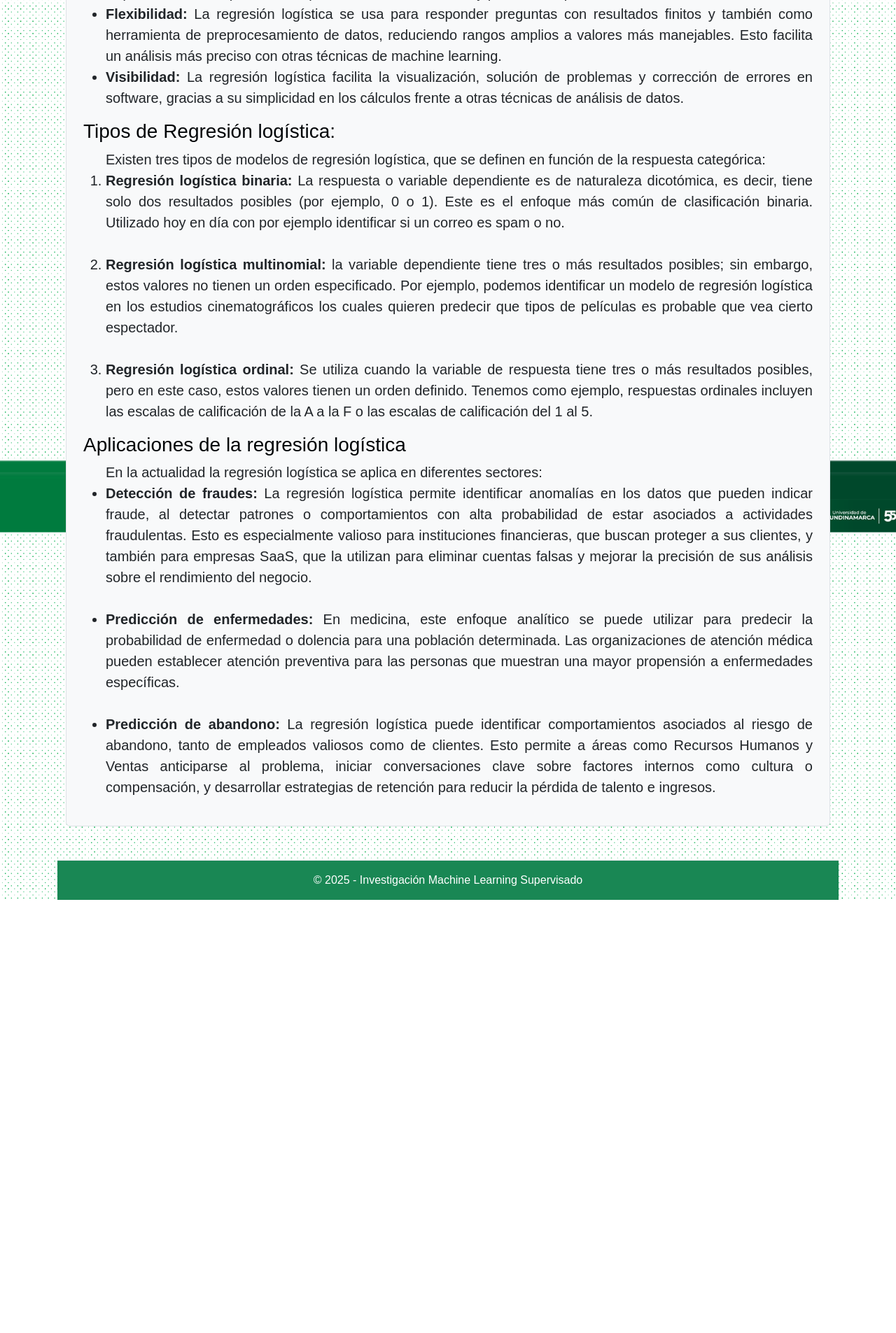
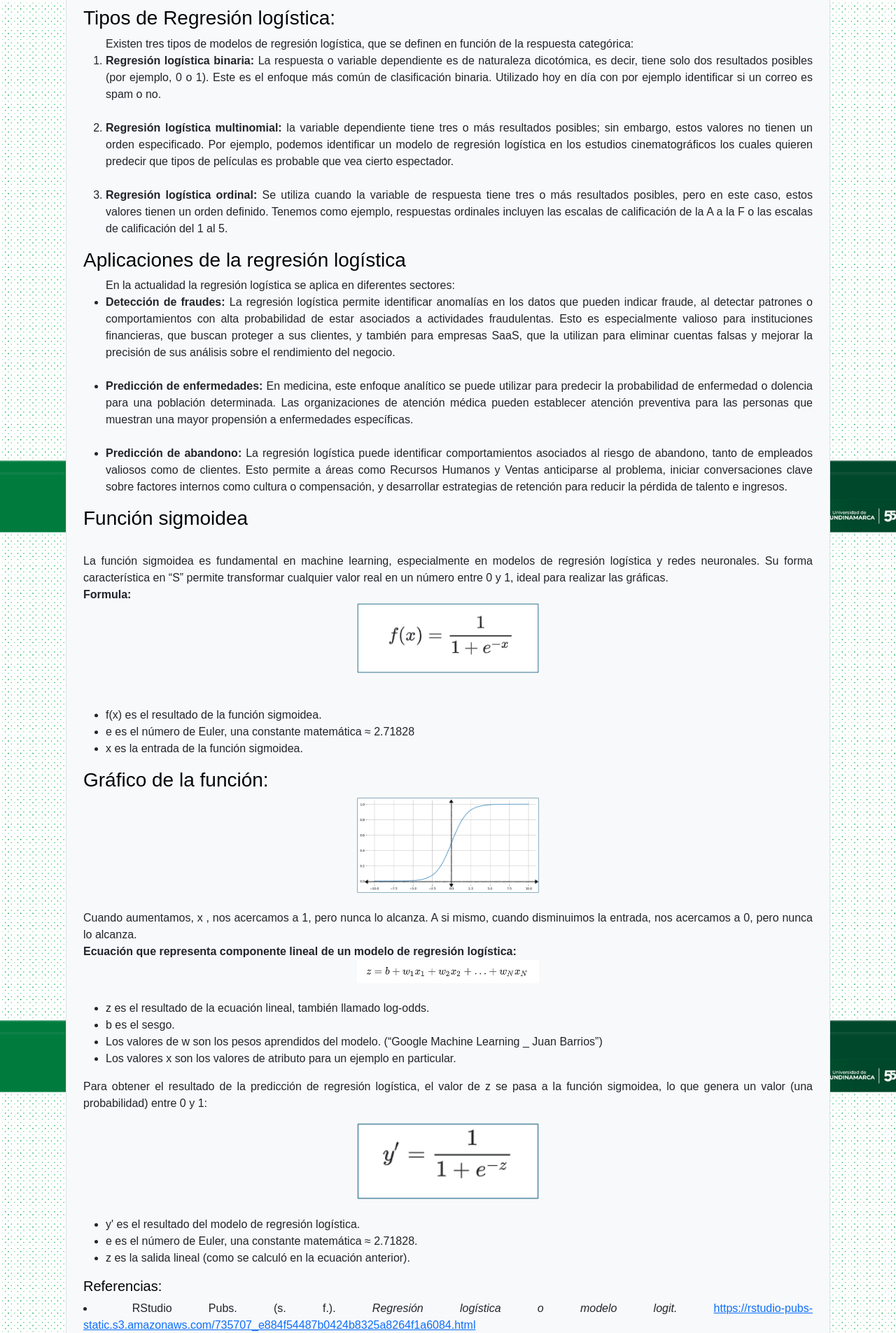
Before and after one commit to Mireya-Garzon-A/ActividadesMachineLearning, a Flask app: page /conceptos_reg_logistica in a window 1280 px wide. Shown: the part 942-2847 px from the top of the page at 70% size. Before the commit the page ends 2228 px from the top, so only its background shows below. Run offline with Flask 3, Linux system fonts and the light colour scheme.

Commit message:
Ingreso de Informacion en conceptos Regresion Logistica

```diff
--- a/templates/conceptos_reg_logistica.html
+++ b/templates/conceptos_reg_logistica.html
@@ -23,7 +23,7 @@
 
             <img src="/static/images/relogis.png" alt="Regresión Lineal" class="img-fluid mb-4 w-25 d-block mx-auto">
             </center>
-                <p class="fs-5">
+                <p>
                 La Regresión Logística es una técnica que analiza la relación entre variables para predecir resultados binarios (como sí o no).
                 Usa datos históricos para identificar patrones y estimar la probabilidad de un resultado.
                 Ejemplo: En una página de ventas online se puede predecir si un usuario hará clic en "pagar" observando su comportamiento
@@ -33,7 +33,7 @@
                <p >
                 <h3>Beneficios de Regresión logística:</h3>
                 <br>
-                <ul class="fs-5">
+                <ul>
                     <li><b>Simplicidad:</b> Son modelos matemáticos menos complejos.</li>
                     <li><b>Velocidad:</b> Los modelos de Regresión logística procesan grandes volúmenes de datos a alta velocidad porque requieren menos capacidad computacional, como memoria y potencia de procesamiento.</li>
                     <li><b>Flexibilidad:</b> La regresión logística se usa para responder preguntas con
@@ -43,7 +43,7 @@
                 </p>
                 <p>
                 <h3>Tipos de Regresión logística:</h3>
-                <ol class="fs-5">
+                <ol>
                 Existen tres tipos de modelos de regresión logística, que se definen en función de la respuesta categórica:
                     <br>
                    <li><b>Regresión logística binaria:</b> La respuesta o variable dependiente es de naturaleza dicotómica, es decir, tiene solo dos resultados posibles (por ejemplo, 0 o 1). Este es el enfoque más común de clasificación binaria.
@@ -59,7 +59,7 @@
                 <p>
                    <h3>Aplicaciones de la regresión logística</h3>
 
-                   <ul class="fs-5">
+                   <ul>
 
                     En la actualidad la regresión logística se aplica en diferentes sectores:
                     <br>
@@ -73,8 +73,99 @@
                         iniciar conversaciones clave sobre factores internos como cultura o compensación, y desarrollar estrategias de retención para reducir la pérdida de talento e ingresos.</li>
                    </ul>
                 </p>
+                <p>
+                    <h3>Función sigmoidea</h3>
+                    <br>
+                    La función sigmoidea es fundamental en machine learning, especialmente en modelos de regresión logística y redes neuronales. Su forma característica en “S” permite transformar
+                    cualquier valor real en un número entre 0 y 1, ideal para realizar las gráficas.
+                    <br>
+                    <b>Formula:</b>
+                    <img src="/static/images/formula.png" alt="Regresión Lineal" class="img-fluid mb-4 w-25 d-block mx-auto">
+                    <br>
+                    <ul>
+                        <li>f(x) es el resultado de la función sigmoidea. </li>
+                        <li>e es el número de Euler, una constante matemática ≈ 2.71828 </li>
+                        <li>x es la entrada de la función sigmoidea.</li>
+                    </ul>
+                 </p>
+                 <p>
+                    <h3>Gráfico de la función:</h3>
+                    <img src="/static/images/graficaf.png" alt="Regresión Lineal" class="img-fluid mb-4 w-25 d-block mx-auto">
+                    Cuando aumentamos, x , nos acercamos a   1, pero nunca lo alcanza. A si mismo,
+                    cuando disminuimos la entrada, nos acercamos a 0, pero nunca lo alcanza.
+                    <br>
+                    <b>Ecuación que representa componente lineal de un modelo de regresión logística:</b>
+                    <img src="/static/images/ecuacion.png" alt="Regresión Lineal" class="img-fluid mb-4 w-25 d-block mx-auto">
+                 </p>
+                 <p>
+                    <ul>
+                        <li>z es el resultado de la ecuación lineal, también llamado log-odds. </li>
+                        <li>b es el sesgo. </li>
+                        <li>Los valores de w son los pesos aprendidos del modelo. (“Google Machine Learning _ Juan Barrios”)</li>
+                        <li>Los valores x son los valores de atributo para un ejemplo en particular.</li>
+                    </ul>
+                 </p>
+                 <p>
+                    Para obtener el resultado de la predicción de regresión logística, el valor de z se pasa a la función sigmoidea,
+                    lo que genera un valor (una probabilidad) entre 0 y 1:
+                 </p>
+                 <p>
+                    <img src="/static/images/formula2.png" alt="Regresión Lineal" class="img-fluid mb-4 w-25 d-block mx-auto">
+                 </p>
+                 <p>
+                    <ul>
+                        <li>y' es el resultado del modelo de regresión logística. </li>
+                        <li>e es el número de Euler, una constante matemática ≈ 2.71828. </li>
+                        <li>z es la salida lineal (como se calculó en la ecuación anterior).</li>
+                    </ul>
+                 </p>
 
             </di>
+        <div>
+            <h5>Referencias:</h5>
+            <li>
+  <span class="author">RStudio Pubs.</span>
+  <span class="year">(s. f.).</span>
+  <em class="title">Regresión logística o modelo logit.</em>
+  <a href="https://rstudio-pubs-static.s3.amazonaws.com/735707_e884f54487b0424b8325a8264f1a6084.html"
+     target="_blank" rel="noopener noreferrer">
+     https://rstudio-pubs-static.s3.amazonaws.com/735707_e884f54487b0424b8325a8264f1a6084.html
+  </a>
+</li>
+
+<li>
+  <span class="author">Google Developers.</span>
+  <span class="year">(2025).</span>
+  <em class="title">Regresión logística: Cómo calcular una probabilidad con la función sigmoidea.</em>
+  <a href="https://developers.google.com/machine-learning/crash-course/logistic-regression/sigmoid-function?hl=es-419"
+     target="_blank" rel="noopener noreferrer">
+     https://developers.google.com/machine-learning/crash-course/logistic-regression/sigmoid-function?hl=es-419
+  </a>
+</li>
+
+<li>
+  <span class="author">Amazon Web Services (AWS).</span>
+  <span class="year">(s. f.).</span>
+  <em class="title">¿Qué es la regresión logística?</em>
+  <a href="https://aws.amazon.com/es/what-is/logistic-regression/"
+     target="_blank" rel="noopener noreferrer">
+     https://aws.amazon.com/es/what-is/logistic-regression/
+  </a>
+</li>
+
+<li>
+  <span class="author">IBM.</span>
+  <span class="year">(s. f.).</span>
+  <em class="title">¿Qué es la regresión logística?</em>
+  <a href="https://www.ibm.com/es-es/think/topics/logistic-regression"
+     target="_blank" rel="noopener noreferrer">
+     https://www.ibm.com/es-es/think/topics/logistic-regression
+  </a>
+</li>
+
+
+
+        </div>
 
 </div>
 {% endblock %}
```
Also changed, not shown: static/images/ecuacion.png (added), static/images/formula.png (added), static/images/formula2.png (added), static/images/graficaf.png (added).
